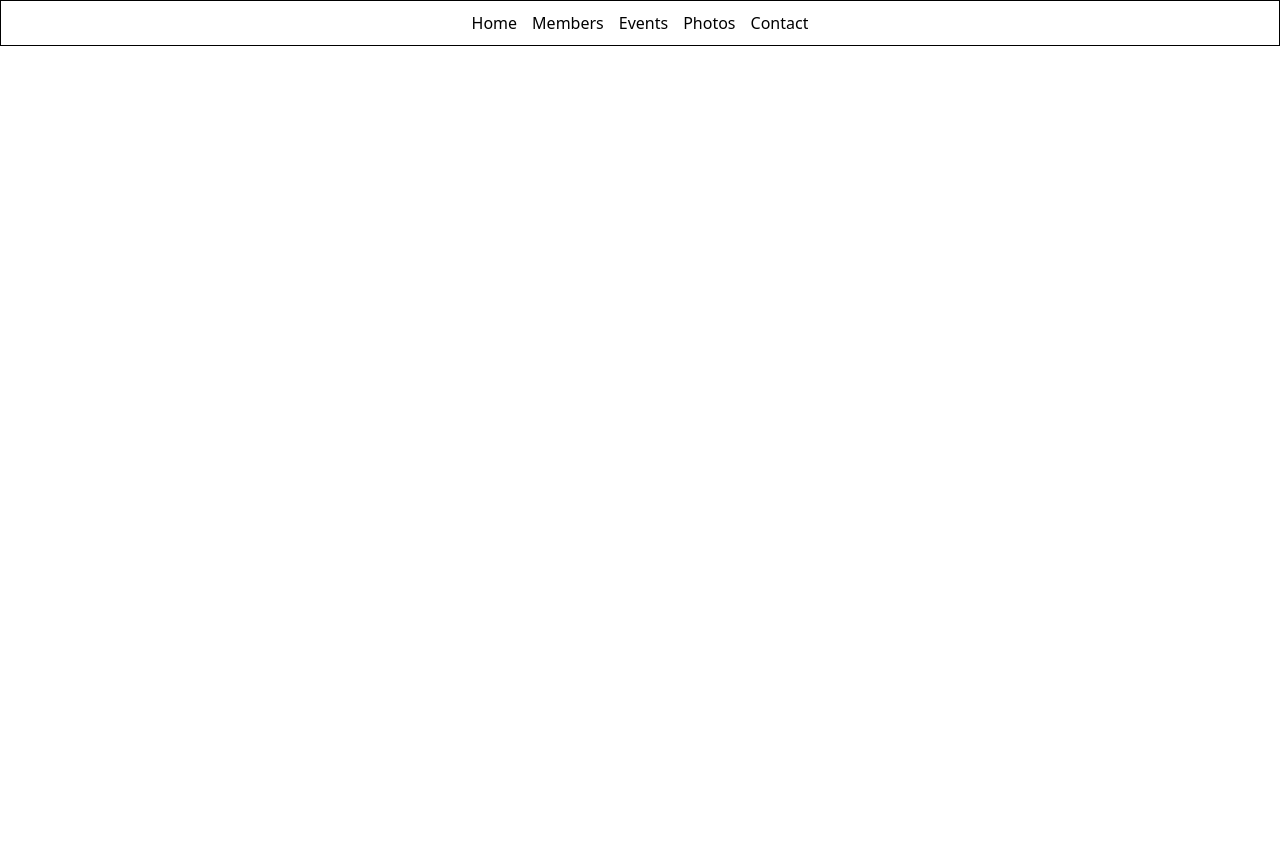
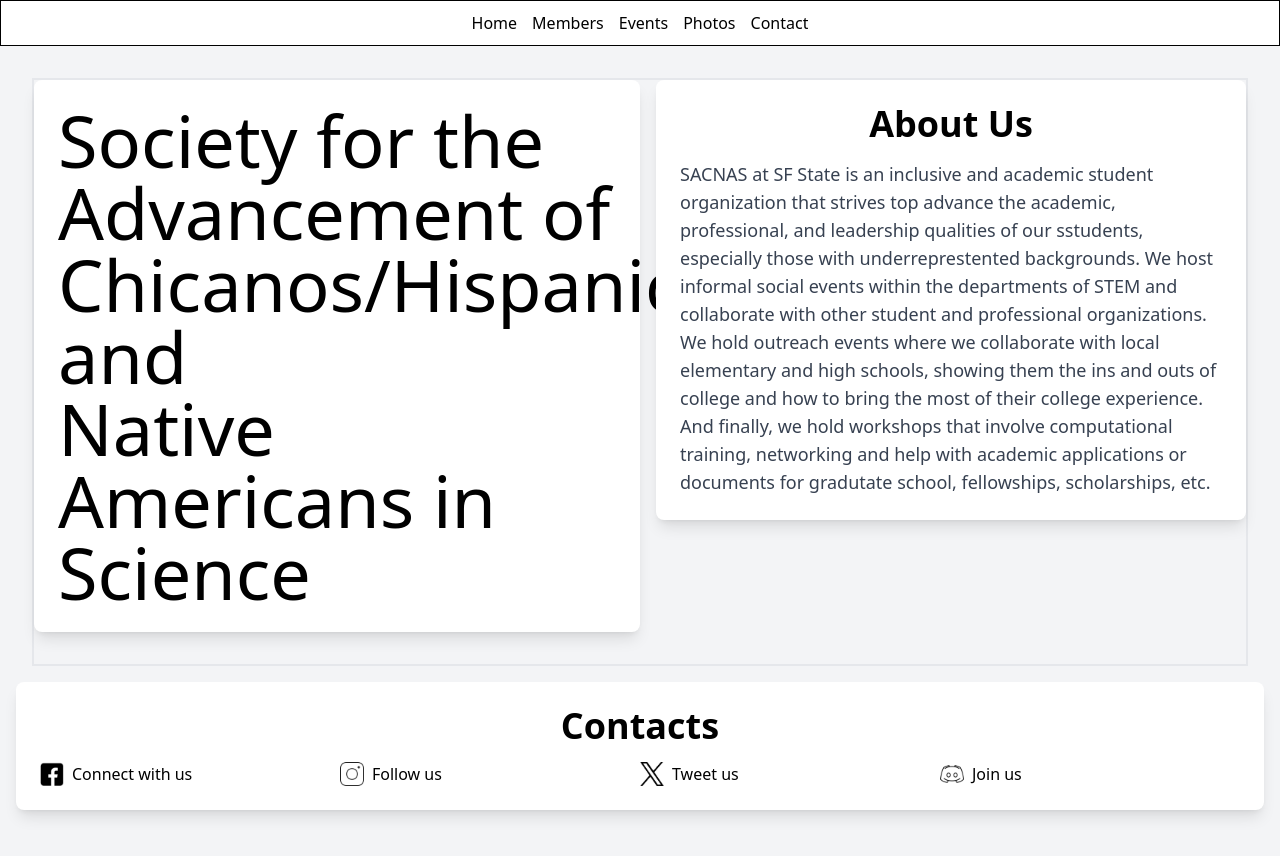
Before and after one commit to Arjun-Parujanwala/sacnas-sfsu, a Next.js app: page / in a window 1280 px wide. Before the commit the page ends 800 px from the top, so only its background shows below. Built offline with nearby package versions, Linux system fonts and the light colour scheme.

Commit message:
Making it grid instead of flex

```diff
--- a/src/components/AboutUs/AboutUs.tsx
+++ b/src/components/AboutUs/AboutUs.tsx
@@ -1,12 +1,13 @@
 export default function AboutUs() {
     return (
-        <div>
-            <div>
-                <h1>About Us</h1>
-            </div>
-            <div>
-                <p>SACNAS at SF State is an inclusive STEM organization focused on advancing academic, professional, and leadership skills, especially for underrepresented students. We host social events, collaborate with other organizations, and conduct outreach to local schools to guide students on maximizing their college experience. Additionally, we offer workshops on computational skills, networking, and support for academic applications like grad school and scholarships.</p>
-            </div>
+        <div className="flex flex-col items-center bg-white p-6 rounded-lg shadow-lg">
+            <h1 className="text-4xl font-bold mb-4">About Us</h1>
+            <p className="text-lg text-gray-700">SACNAS at SF State is an inclusive and academic student organization that strives top advance the academic,
+                professional, and leadership qualities of our sstudents, especially those with underreprestented backgrounds. We host informal social events within the departments
+                of STEM and collaborate with other student and professional organizations. We hold outreach events where we collaborate with local elementary and high schools, showing them
+                the ins and outs of college and how to bring the most of their college experience. And finally, we hold workshops that involve computational training, networking and help with academic
+                applications or documents for gradutate school, fellowships, scholarships, etc.
+            </p>
         </div>
     )
 }
--- a/src/components/AcronymCrest/Acronym/Acronym.tsx
+++ b/src/components/AcronymCrest/Acronym/Acronym.tsx
@@ -1,12 +1,12 @@
 export default function Acronym() {
     return (
-        <div>
-            <p>Society for the</p>
-            <p>Advancement of</p>
-            <p>Chicanos/Hispanics and</p>
-            <p>Native</p>
-            <p>Americans in</p>
-            <p>Science</p>
+        <div className="text-7xl">
+            <p><span>S</span>ociety for the</p>
+            <p><span>A</span>dvancement of</p>
+            <p><span>C</span>hicanos/Hispanics and</p>
+            <p><span>N</span>ative</p>
+            <p><span>A</span>mericans in</p>
+            <p><span>S</span>cience</p>
         </div>
     )
 }
--- a/src/components/AcronymCrest/AcronymCrest.tsx
+++ b/src/components/AcronymCrest/AcronymCrest.tsx
@@ -1,8 +1,9 @@
-import Acronym from './Acronym/Acronym';
-import Crest from './Crest/Crest';
+import Crest from "./Crest/Crest"
+import Acronym from "./Acronym/Acronym"
+
 export default function AcronymCrest() {
     return (
-        <div>
+        <div className="flex flex-col-2 items-center bg-white p-6 rounded-lg shadow-lg space-x-10">
             <Acronym />
             <Crest />
         </div>
--- a/src/components/AcronymCrest/Crest/Crest.tsx
+++ b/src/components/AcronymCrest/Crest/Crest.tsx
@@ -3,7 +3,7 @@ import logo from '/public/assets/SACNAS-logo.png'
 
 export default function Crest() {
     return (
-        <div>
+        <div className='border-2'>
             <div>
                 <Image
                     src={logo}
--- a/src/components/Contacts/Contact.tsx
+++ b/src/components/Contacts/Contact.tsx
@@ -4,21 +4,67 @@ import xLogo from '/public/assets/x.png';
 import discordLogo from '/public/assets/discord.png';
 import Image from 'next/image';
 
-export default function Contacts() {
+/*export default function Contacts() {
     return (
-        <div>
-            <div>
+        <div className="flex flex-col items-center bg-white p-6 rounded-lg shadow-lg">
+            <h1 className="text-4xl font-bold mb-4">Contacts</h1>
+            <div className="grid grid-cols-4 items-center w-full">
+                <div className="flex items-center space-x-2">
                     <Image src={facebookLogo} alt="Facebook" width={24} height={24} />
+                    <p>Facebook</p>
                 </div>
-            <div>
+                <div className="flex items-center space-x-2">
                     <Image src={instagramLogo} alt="Instagram" width={24} height={24} />
+                    <p>Instagram</p>
                 </div>
-            <div>
+                <div className="flex items-center space-x-2">
                     <Image src={xLogo} alt="Twitter" width={24} height={24} />
+                    <p>Twitter</p>
                 </div>
-            <div>
+                <div className="flex items-center space-x-2">
                     <Image src={discordLogo} alt="Discord" width={24} height={24} />
+                    <p>Discord</p>
+                </div>
             </div>
         </div>
     )
 }
+*/
+
+export default function Contacts() {
+    const contacts = [
+        {
+            src: facebookLogo,
+            alt: 'Facebook',
+            text: 'Connect with us'
+        },
+        {
+            src: instagramLogo,
+            alt: 'Instagram',
+            text: 'Follow us'
+        },
+        {
+            src: xLogo,
+            alt: 'Twitter',
+            text: 'Tweet us'
+        },
+        {
+            src: discordLogo,
+            alt: 'Discord',
+            text: 'Join us'
+        }
+    ]
+    return (
+        <div className="flex flex-col items-center bg-white p-6 rounded-lg shadow-lg">
+            <h1 className="text-4xl font-bold mb-4">Contacts</h1>
+            <div className="grid grid-cols-4 items-center w-full">
+                {contacts.map(contact => (
+                    <div key={contact.alt} className="flex items-center space-x-2">
+                        <Image src={contact.src} alt={contact.alt} width={24} height={24} />
+                        <p>{contact.text}</p>
+                    </div>
+                ))}
+            </div>
+        </div>
+    )
+}
--- a/src/components/Hero.tsx
+++ b/src/components/Hero.tsx
@@ -4,10 +4,18 @@ import Contacts from "./Contacts/Contact"
 
 export default function Hero() {
     return (
-        <div>
-            {/*/<AcronymCrest />
-            <AboutUs />
-            <Contacts />*/}
+        <div className="grid grid-cols-1 items-center justify-center min-h-screen bg-gray-100 p-4">
+            <div className="grid sm:grid-cols-1 lg:grid-cols-2 m-4 border-2 space-x-4">
+                <div className="mb-8">
+                    <AcronymCrest />
+                </div>
+                <div className="mb-8 h-full">
+                    <AboutUs />
+                </div>
+            </div>
+            <div className="mb-8">
+                <Contacts />
+            </div>
         </div>
     )
 }
```
Lines whose indentation alone changed are shown as unchanged.
